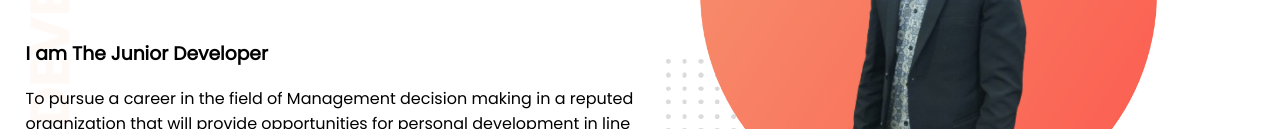
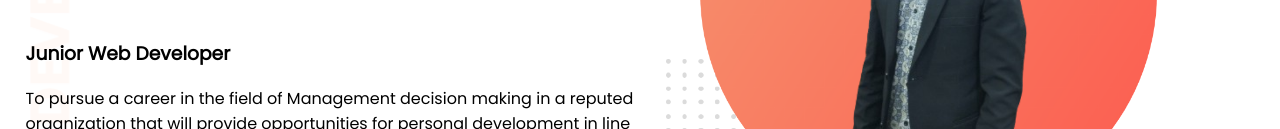
Before and after one commit to arijit-abp/developer-portfolio, a plain HTML site: page index.html in a window 1280 px wide. Shown: the part 236-365 px from the top of the page. Drawn offline with Linux system fonts and the light colour scheme.

Commit message:
change 1st h3

```diff
--- a/index.html
+++ b/index.html
@@ -16,7 +16,7 @@
     <div class="helf-width">
       <h1>Welcome To </h1>
       <h1><span class="orange-color">Arijit Biswas </span>World</h1>
-      <h3>I am The Junior Developer</h3>
+      <h3>Junior Web Developer</h3>
       <p>To pursue a career in the field of Management decision making in a reputed organization that will
         provide opportunities for personal development in line with up to date international standards and
         utilize my Interpersonal skills, while contributing to organizational goals.</p>
```
